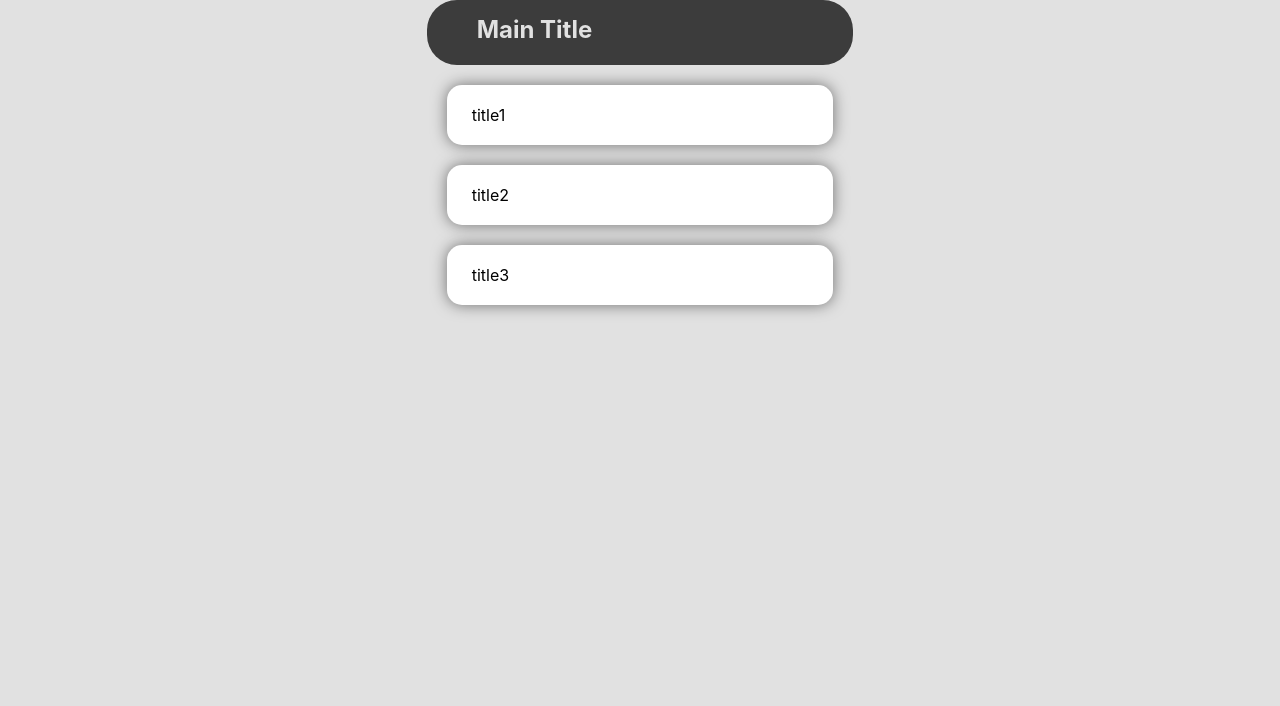
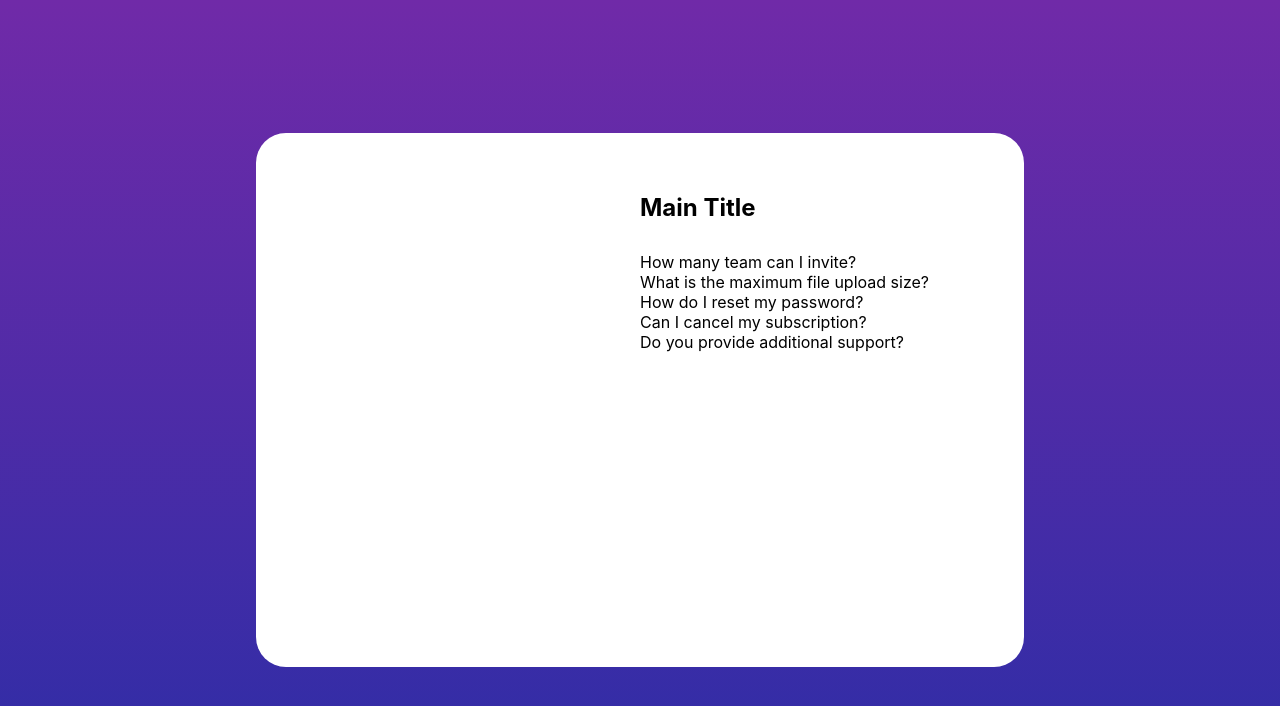
Before and after one commit to Cruciano/AccordionReact, a React (Create React App) app: page / in a window 1280 px wide. Shown: the top 706 px of the page. Built offline with nearby package versions, Linux system fonts and the light colour scheme.

Commit message:
Перероблення стилів, проміжний варіант

```diff
--- a/src/App.js
+++ b/src/App.js
@@ -6,17 +6,27 @@ import {useState} from 'react';
 function App() {
     const [itemsData, setItems] = useState([
         {
-            title: "title1",
+            title: "How many team can I invite?",
             content: "Some Text",
             isOpen: false
         },
         {
-            title: "title2",
+            title: "What is the maximum file upload size?",
             content: "Some Text",
             isOpen: false
         },
         {
-            title: "title3",
+            title: "How do I reset my password?",
+            content: "Some Text",
+            isOpen: false
+        },
+        {
+            title: "Can I cancel my subscription?",
+            content: "Some Text",
+            isOpen: false
+        },
+        {
+            title: "Do you provide additional support?",
             content: "Some Text",
             isOpen: false
         },
@@ -35,7 +45,11 @@ function App() {
 
     return (
         <div className={css.App}>
-            <div className={css.wrapper}>
+            <div className={css.background}>
+                <div className={css.img_block}>
+
+                </div>
+                <div>
                     <h2 className={css.header}>Main Title</h2>
                     <div className={css.accordeon}>
                         {itemsData.map((el, i) =>
@@ -44,6 +58,8 @@ function App() {
                                   toggleItems={toggleItems}/>)}
                     </div>
                 </div>
+
+            </div>
         </div>);
     }
 
--- a/src/Components/accordeon.module.css
+++ b/src/Components/accordeon.module.css
@@ -1,47 +1,61 @@
 .App {
     display: grid;
-    grid-template-columns: 1fr 1fr 1fr;
+    grid-template-columns: 1fr 3fr 1fr;
+    grid-template-rows: 1fr 4fr 1fr;
     padding: 0;
     margin: 0;
+    position: fixed;
+    height: 100%;
+    width: 100%;
+    background: linear-gradient(0deg, rgba(45,45,166,1) 0%, rgba(112,42,168,1) 100%);
 }
 
-.wrapper{
-    grid-column-start: 2;
-    grid-column-end: 2;
+.background {
+    grid-column: 2 / 3;
+    grid-row: 2 / 3;
+    background-color: white;
+    border-radius: 30px;
+    display: grid;
+    grid-template-columns: 1fr 1fr;
+}
+
+.img_block {
+
 }
 
 .header {
-    margin: 0;
-    padding: 15px 0 0 50px;
+    margin: 30px 0 30px 0;
+    padding-top:30px;
+   /* padding: 15px 0 0 50px;
     background-color: #3C3C3C;
     color: #E1E1E1;
     border-radius: 30px;
-    height: 50px;
+    height: 50px;*/
 }
 
 .accordeon{
-    padding: 20px;
+    ;
 }
 
 .accordeon .item {
-    background-color: #FFFFFF;
+    /*background-color: #FFFFFF;
     margin-bottom: 20px;
     padding: 10px 10px 10px 15px;
     border-radius: 15px;
-    box-shadow: 0px 0px 15px rgba(0, 0, 0, 0.5);
+    box-shadow: 0px 0px 15px rgba(0, 0, 0, 0.5);*/
 }
 
 .accordeon .item .title {
-    -moz-user-select: none;
+ /*   -moz-user-select: none;
     -khtml-user-select: none;
     -webkit-user-select: none;
     user-select: none;
     margin: 10px;
-    cursor: pointer;
+    cursor: pointer;*/
 }
 
 .accordeon .item .content {
-    margin: 10px;
+  /*  margin: 10px;
     padding-top: 10px;
-    border-top: solid 1px #C9C9C9;
+    border-top: solid 1px #C9C9C9;*/
 }
```
Lines whose indentation alone changed are shown as unchanged.
